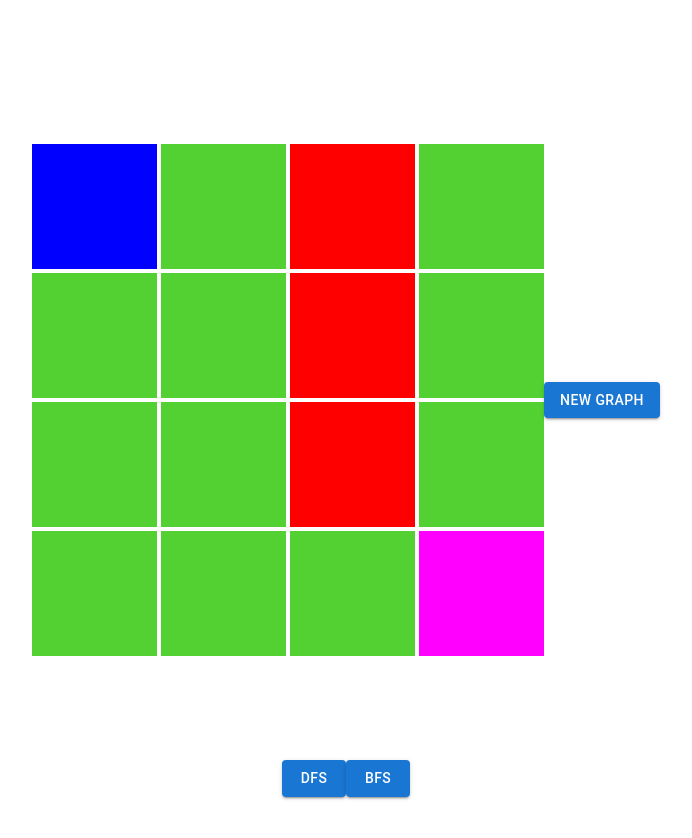
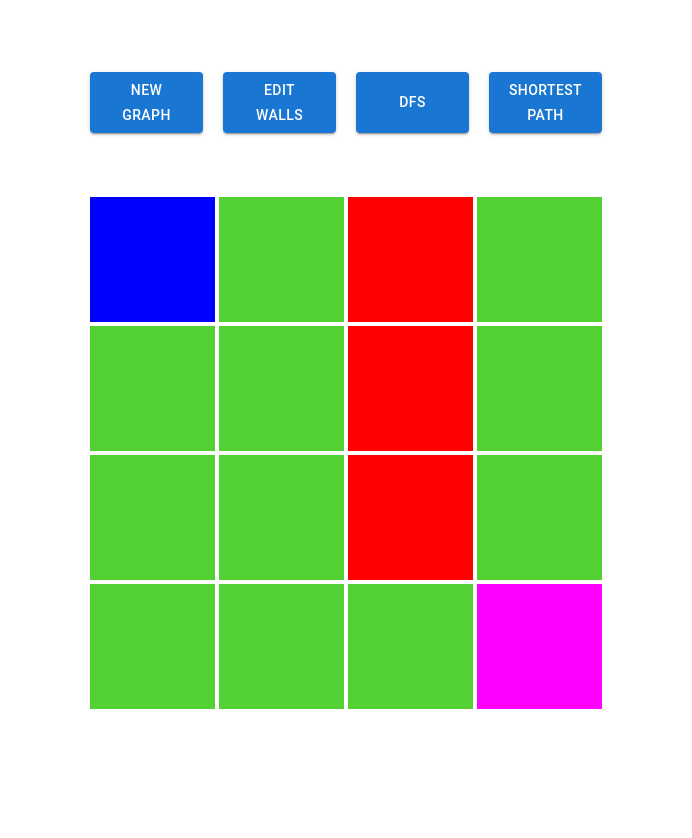
Before and after one commit to Shashikantthakur329/pathAlgorithms, a React (Vite) app in the folder pathAlgorithms/pathFinder/: page /grid in a window 1280 px wide. Shown: the top 838 px of the page, without its empty margins (294-986 px from the left). Built offline with nearby package versions, Linux system fonts and the light colour scheme.

Commit message:
added graph editing, dragging and dropping elements, and shortest path finding

```diff
--- a/package.json
+++ b/package.json
@@ -6,6 +6,8 @@
     "@material-ui/icons": "^4.11.3",
     "@mui/icons-material": "^5.15.2",
     "@mui/material": "^5.15.2",
-    "react-router-dom": "^6.21.1"
+    "react-draggable": "^4.4.6",
+    "react-router-dom": "^6.21.1",
+    "react-toastify": "^10.0.0"
   }
 }
--- a/pathAlgorithms/pathFinder/src/Grid.css
+++ b/pathAlgorithms/pathFinder/src/Grid.css
@@ -21,7 +21,13 @@
     /* height: 2rem; */
     /* width: 2rem; */
 }
-
+.dragBtns{
+    position:fixed;
+    left:50px;
+    display:grid;
+    grid-template-rows: 1;
+    /* grid-template-rows: 1; */
+}
 .centered-div {
     /* .centered-div { */
     display: flex;
@@ -30,13 +36,24 @@
     height: 90vh;
     /* } */
 }
+.menu{
+    width:100%;
+    padding-top:4vh;
+    margin-bottom: -5vh;
+    /* display: grid;
+    justify-content: center;
+    align-items: center; */
 
-.buttonClass{
-    display: flex;
-    justify-content: center;
-    align-items: center;
 }
 
 .btnRun{
-    align-self: center;
+    align-items: start;
+    /* align-self:flex-start;  */
+    /* width: 100%; */
 }
+
+.buttonClass{
+    /* display: flex; */
+    /* justify-content: center; */
+    /* align-items: center; */
+}
--- a/pathAlgorithms/pathFinder/src/Grid.jsx
+++ b/pathAlgorithms/pathFinder/src/Grid.jsx
@@ -6,48 +6,19 @@ import { Button } from "@mui/material";
 import findPath from './algorithms/Dfs';
 import Dfs from './algorithms/Dfs';
 import Bfs from './algorithms/Bfs';
+import { toast, ToastContainer } from 'react-toastify';
+import 'react-toastify/dist/ReactToastify.css';
 function Grid() {
     var [grid, UpdateGrid] = useState([2, 0, 1, 0, 0, 0, 1, 0, 0, 0, 1, 0, 0, 0, 0, 3]);
     const [height, setViewportWidth] = useState(Math.min(0.8 * window.innerHeight, 0.8 * window.innerWidth));
     const [gridRows, setGridRows] = useState(Math.sqrt(grid.length)); // Initial grid-template-rows value
-    // const [nodeHeight, setNodeHeight] = useState(height / NumElements)
     const [startNode, setStartNode] = useState(0);
     const [endNode, setEndNode] = useState(15);
-
+    const [mode, setMode] = useState(0);
+    const [gridLength, updateGridLength] = useState(4 * 4);
     const updateWidth = () => {
         setViewportWidth(Math.min(0.8 * window.innerHeight, 0.8 * window.innerWidth));
     };
-    // const graphContextProvider = ({})
-    const updateGrid = () => {
-        var num = Math.floor(Math.random() * 10) + 26;
-        const tempArr = []
-        for (var i = 1; i <= num * num; i++) {
-            tempArr.push(0);
-        }
-        for (var i = Math.floor((num * 3) / 2); i < num * (num - 1); i += num) {
-            tempArr[i] = 1;
-        }
-
-        var tt = Math.floor((num * (num / 2))) + 1;
-        for (var i = 0; i < num - 3; i += 1) {
-            tempArr[i + tt] = 1;
-        }
-        setEndNode(num * num);
-        setGridRows(num);
-        tempArr[startNode] = 2;
-        tempArr[tempArr.length - 1] = 3;
-
-        UpdateGrid(tempArr);
-        console.log(num);
-        // console.log(endNode);
-    }
-
-    const updateGridRows = () => {
-        setGridRows(Math.sqrt(grid.length) - 1); // You can change this to any desired value
-        console.log(gridRows);
-    };
-
-
     var NumElements = Math.sqrt(grid.length);
     const width = height;
     var graphHeight = Math.min(height * 0.8, width * 0.8);
@@ -55,8 +26,18 @@ function Grid() {
     var frameCss = {
         height: graphHeight,
         width: graphHeight,
-        // backgroundColor: "black",
     };
+    var menuCss = {
+        width: graphHeight,
+        textAlign: "center",
+        marginLeft: "auto",
+        marginRight: "auto",
+        display: "grid",
+        justifyContent: "space-evenly",
+        gridTemplateColumns: `repeat(4, 1fr)`,
+        // repeat(auto-fit, minmax(250px, 1fr));
+        columnGap: "20px",
+    }
 
     var graphCss = {
         display: "grid",
@@ -85,6 +66,116 @@ function Grid() {
     var VnodeCss = {
         backgroundColor: "orange",
     }
+    var PnodeCss = {
+        backgroundColor: "black",
+    }
+
+    const updateGrid = (gridLength) => {
+        var num = Math.floor(Math.random() * 10) + 6;
+        const tempArr = []
+        for (var i = 1; i <= num * num; i++) {
+            tempArr.push(0);
+        }
+        for (var i = Math.floor((num * 3) / 2); i < num * (num - 1); i += num) {
+            tempArr[i] = 1;
+        }
+
+        var tt = Math.floor((num * (num / 2))) + 1;
+        for (var i = 0; i < num - 3; i += 1) {
+            tempArr[i + tt] = 1;
+        }
+        setEndNode(num * num);
+        setGridRows(num);
+        tempArr[startNode] = 2;
+        tempArr[tempArr.length - 1] = 3;
+
+        UpdateGrid(tempArr);
+        console.log(num);
+        // console.log(endNode);
+    }
+
+    const updateGridRows = () => {
+        setGridRows(Math.sqrt(grid.length) - 1); // You can change this to any desired value
+        console.log(gridRows);
+    };
+
+    const editWalls = () => {
+        if (mode == 0) {
+            notify("Drag green and red elements over each other");
+            setMode(1);
+        }
+        else {
+            setMode(0);
+        }
+
+        console.log(mode);
+    }
+
+    const [draggedOverElements, setDraggedOverElements] = useState([]);
+
+
+    const [isDraggingOver, setIsDraggingOver] = useState(false);
+    const [currentlyDragging, setCurrentlyDragging] = useState(null);
+    const handleDragOver = (event) => {
+        event.preventDefault();
+        setIsDraggingOver(true);
+        event.preventDefault();
+
+        const draggedElement = event.target;
+        const { clientX, clientY } = event;
+        const elements = document.elementsFromPoint(clientX, clientY);
+
+        var dragged_elements = elements.map((element) => element.id);
+        setDraggedOverElements(dragged_elements);
+        var temp = 1;
+        // if(currentlyDragging == 1)
+        // {
+
+        // }
+        if (currentlyDragging != null) {
+            let tempVar = 0;
+            // console.log("xxxx");
+            if (currentlyDragging == -1) {
+                tempVar = 0;
+                console.log("000");
+            }
+            else if (currentlyDragging == -2) {
+                tempVar = 1;
+            }
+            else{
+                tempVar = grid[currentlyDragging];
+            }
+            for (var i = 0; i < dragged_elements.length; i++) {
+                if (dragged_elements[i] > 0 && dragged_elements[i] < grid.length) {
+                    var tempGrid = [...grid];
+                    tempGrid[dragged_elements[i]] = tempVar;
+                    console.log(tempGrid);
+                    UpdateGrid([...tempGrid]);
+                }
+            }
+        }
+    };
+
+    const handleDragLeave = () => {
+        console.log("handleDragLeave!");
+        setIsDraggingOver(false);
+    };
+
+    const handleDrop = (event) => {
+        event.preventDefault();
+        setDraggedOverElements([]);
+        setIsDraggingOver(false);
+    };
+
+    const handleDragStart = (event) => {
+        setCurrentlyDragging(event.target.id);
+        // console.log("started Dragging, ", event.target.id);
+    }
+
+    const handleDragEnd = (event) => {
+        setCurrentlyDragging(null);
+        console.log("Dragging ended of ", event.target.id);
+    }
 
     useEffect(() => {
         window.addEventListener('resize', updateWidth);
@@ -94,39 +185,65 @@ function Grid() {
         };
     }, []);
 
+    const notify = (messg) => {
+        toast.success(messg, {
+            position: 'top-right',
+            autoClose: 2000, // Set the duration for the notification to be visible
+            hideProgressBar: false,
+            closeOnClick: true,
+            pauseOnHover: true,
+            draggable: true,
+        });
+    };
+
     return (
         <>
+            <div className="menu" >
+                <div className="buttonClass" style={menuCss}>
+                    <Button variant="contained" onClick={updateGrid} className='menuBtn btRun'>New Graph</Button>
+                    <Button variant="contained" onClick={editWalls} className='menuBtn btRun'>Edit Walls</Button>
+                    <Button variant="contained" onClick={Dfs.bind(null, grid, UpdateGrid)} className='btRun'>Dfs</Button>
+                    <Button variant="contained" onClick={Bfs.bind(null, grid, UpdateGrid)} className='btRun'>Shortest Path</Button>
+                </div>
+            </div>
+            {/* <ToastContainer /> */}
             <div className="centered-div">
+                {(mode == 1) ?
+                    <div className="dragBtns" >
+                        <div key={-2} id={-2} draggable onDragOver={handleDragOver} onDragStart={handleDragStart} onDragEnd={handleDragEnd} className="nodes" style={BnodeCss}>asd</div>
+                        <div key={-1} id={-1} draggable onDragOver={handleDragOver} onDragStart={handleDragStart} onDragEnd={handleDragEnd} className="nodes" style={WnodeCss}>sd</div>
+                    </div>
+                    :
+                    <div></div>
+                }
+
                 <div className="frame" style={frameCss}>
-                    {/* <>
-                    </> */}
                     <div className="graph" style={graphCss}>
                         {grid.map((item, index) => {
                             if (item == '1') {
                                 // console.log(index, key);
-                                return (<div key={index} className="nodes" style={BnodeCss}></div>);
+                                // return (<div key={index} id={index} draggable onMouseDown={handleMouseDown} onMouseUp={handleMouseUp} onMouseMove={handleMouseMove} className="nodes" style={BnodeCss}></div>);
+                                return (<div key={index} id={index} draggable onDragOver={handleDragOver} onDragLeave={handleDragLeave} onDrop={handleDrop} onDragStart={handleDragStart} onDragEnd={handleDragEnd} className="nodes" style={BnodeCss}></div>);
                             }
                             else if (item == '0') {
-                                return (<div key={index} className="nodes" style={WnodeCss}></div>);
+                                return (<div key={index} id={index} draggable onDragOver={handleDragOver} onDragLeave={handleDragLeave} onDrop={handleDrop} onDragStart={handleDragStart} onDragEnd={handleDragEnd} className="nodes" style={WnodeCss}></div>);
                             }
                             else if (item == '2') {
-                                return (<div key={index} className="nodes" style={SnodeCss}></div>);
+                                return (<div key={index} id={index} className="nodes" style={SnodeCss}></div>);
                             }
                             else if (item == '3') {
-                                return (<div key={index} className="nodes" style={EnodeCss}></div>);
+                                return (<div key={index} id={index} className="nodes" style={EnodeCss}></div>);
                             }
                             else if (item == '4') {
-                                return (<div key={index} className="nodes" style={VnodeCss}></div>);
+                                return (<div key={index} id={index} className="nodes" style={VnodeCss}></div>);
+                            }
+                            else if (item == '5') {
+                                return (<div key={index} id={index} className="nodes" style={PnodeCss}></div>);
                             }
                         })}
                     </div>
                 </div>
-                <br />
-                <Button variant="contained" onClick={updateGrid} className='btn'>New Graph</Button>
-            </div>
-            <div className="buttonClass">
-                <Button variant="contained" onClick={Dfs.bind(null, grid, UpdateGrid)} className='btRun'>Dfs</Button>
-                <Button variant="contained" onClick={Bfs.bind(null, grid, UpdateGrid)} className='btRun'>Bfs</Button>
+
             </div>
         </>
     )
--- a/pathAlgorithms/pathFinder/src/algorithms/Dfs.jsx
+++ b/pathAlgorithms/pathFinder/src/algorithms/Dfs.jsx
@@ -20,7 +20,6 @@ async function dfs(grid, UpdateGrid,n, x, y)
         return false;
     }
     if (getElem(grid,nx,ny) == 3) return true;
-    // vis[x][y] = 1;
     grid[x * n + y] = 4;
     UpdateGrid([...grid])
     await Sleep(100);
```
Also changed, not shown: pathAlgorithms/pathFinder/src/algorithms/Bfs.jsx (+31 -9 lines), 1 other file (tests, documents, lock files or other folders).
